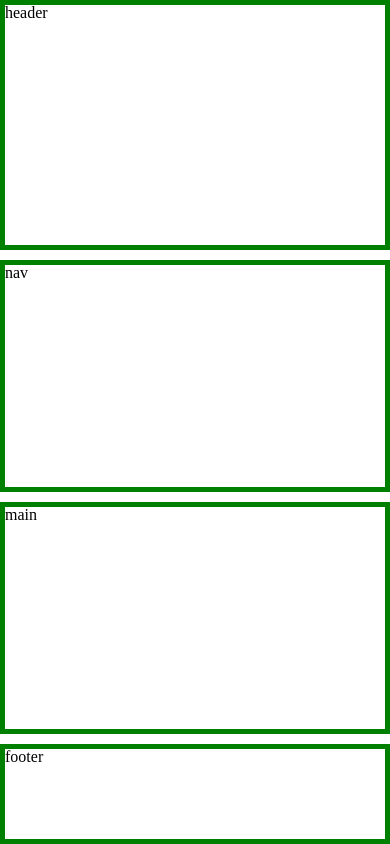
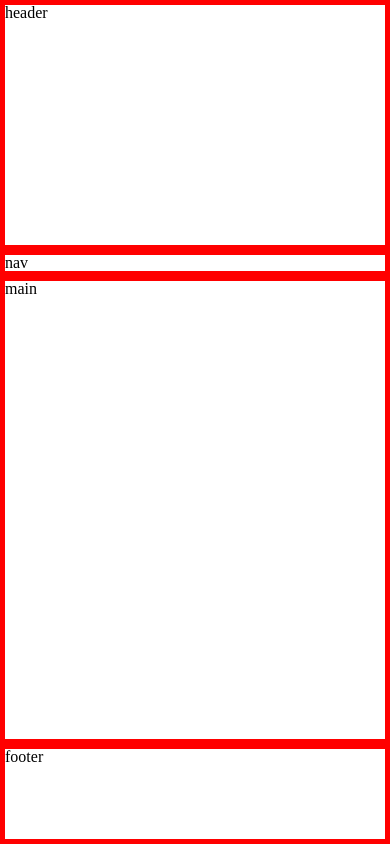
Before and after one commit to Termins55/pseudo-classes, a plain HTML site: page index.html in a window 390 px wide. Drawn offline with Linux system fonts and the light colour scheme.

Commit message:
Add acsii graphics page structure ex

```diff
--- a/assets/css/styles.css
+++ b/assets/css/styles.css
@@ -16,82 +16,82 @@
   grid-template-columns: repeat(3, 100px);
   grid-template-rows: repeat(3, 100px);
   gap: 10px;
+
+  grid-template-areas:
+  'b1 b2 b3'
+  'b4 . b5'
+  'b6 b6 b6';
+  ASCII - графіка
+} */
+
+/* .grid-child:nth-child(1) {
+  grid-area: b1;
 }
 
-.grid-child {
+.grid-child:nth-child(2) {
+  grid-area: b2;
 }
 
-.grid-child:nth-child(1) {
-  /* grid-column-start: 1;
-  grid-column-end: 3; */
+.grid-child:nth-child(3) {
+  grid-area: b3;
+}
 
-/* } */
+.grid-child:nth-child(4) {
+  grid-area: b4;
+}
 
-/* .grid-child:nth-child(3) {
-  /* grid-row-start: 2;
-  grid-row-end: 4;
+.grid-child:nth-child(5) {
+  grid-area: b5;
+}
+
+.grid-child:nth-child(6) {
+  grid-area: b6;
 } */
 
+header,
+nav,
+main,
+footer {
+  border: 5px solid red;
+}
+
 body {
+  min-height: 100vh;
+
   display: grid;
-  grid-template-columns: 1fr minmax(200px, 300px) minmax(400px, 600px) 1fr;
-  grid-template-rows: 200px 1fr 150px;
-  gap: 10px;
+  grid-template-columns: 1 fr minmax(200px, 300px) minmax(400px, 600px) 1fr;
+  grid-template-rows: 250px 1fr 150px;
 
-  min-height: 100vh;
-}
-header, nav, main, footer {
-  border: 5px solid green;
+  grid-template-areas:
+    "pageHeader pageHeader pageHeader pageHeader"
+    ". pageNav pageMain ."
+    "pageFooter pageFooter pageFooter pageFooter";
 }
 
 .header {
-  grid-column-start: 1;
-  grid-column-end: 5;
-
+  grid-area: pageHeader;
 }
 
 .nav {
-  grid-column-start: 2;
-  grid-column-end: 3;
-
+  grid-area: pageNav;
 }
 
 .main {
-
+  grid-area: pageMain;
 }
 
 .footer {
-  grid-column-start: 1;
-  grid-column-end: 5;
-  grid-row-start: 3;
-  grid-row-end: 4;
+  grid-area: pageFooter;
 }
 
 @media screen and (max-width: 650px) {
   body {
     grid-template-columns: 1fr;
-    grid-template-rows: 250px auto auto 100px;
+    grid-template-rows: 250px auto 1fr 100px;
+    grid-template-areas:
+      "pageHeader"
+      "pageNav"
+      "pageMain"
+      "pageFooter";
   }
-  .header {
-  grid-column-start: 1;
-  grid-column-end: 2;
-
 }
-
-.nav {
-  grid-column-start: 1;
-  grid-column-end: 2;
-
-}
-
-.main {
-
-}
-
-.footer {
-  grid-column-start: 1;
-  grid-column-end: 2;
-  grid-row-start: 4;
-  grid-row-end: 5;
-}
-}
--- a/index.html
+++ b/index.html
@@ -22,12 +22,15 @@
       <div class="inner-block grid-child">3</div>
       <div class="inner-block grid-child">4</div>
       <div class="inner-block grid-child">5</div>
-      <div class="inner-block grid-child">6</div> -->
+      <div class="inner-block grid-child">6</div>
+    </div> -->
 
-      <header class="header">header</header>
-      <nav class="nav">nav</nav>
-      <main class="main">main</main>
-      <footer class="footer">footer</footer>
-    </div>
+    <header class="header">header</header>
+    <nav class="nav">nav</nav>
+    <main class="main">main</main>
+    <footer class="footer">footer</footer>
+
+
+
   </body>
 </html>
```
